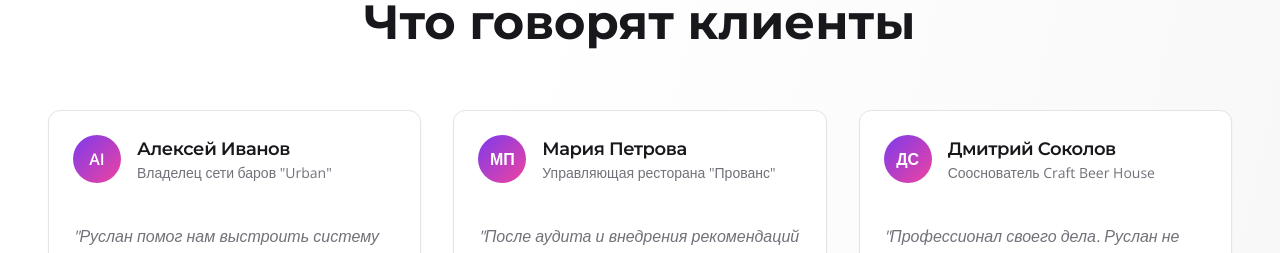
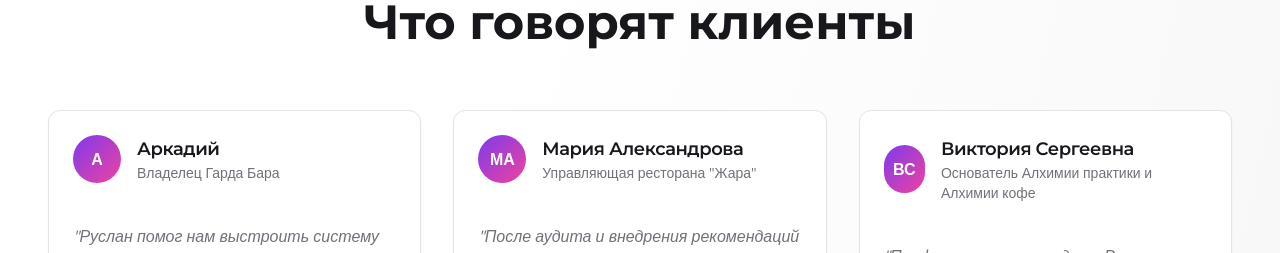
Before and after one commit to pr-poehali-dev/ruslan-consulting-project-1, a React (Vite) app: page / in a window 1280 px wide. Shown: the part 3360-3613 px from the top of the page. Built offline with nearby package versions, Linux system fonts and the light colour scheme.

Commit message:
Добавлены отзывы от владельцев

```diff
--- a/src/pages/Admin.tsx
+++ b/src/pages/Admin.tsx
@@ -127,22 +127,22 @@ const defaultContent: SiteContent = {
   ],
   testimonials: [
     {
-      name: 'Алексей Иванов',
-      position: 'Владелец сети баров "Urban"',
+      name: 'Аркадий',
+      position: 'Владелец Гарда Бара',
       text: 'Руслан помог нам выстроить систему управления, которая работает как часы. Прибыль выросла, персонал стал стабильнее.',
-      avatar: 'AI'
+      avatar: 'А'
     },
     {
-      name: 'Мария Петрова',
-      position: 'Управляющая ресторана "Прованс"',
+      name: 'Мария Александрова',
+      position: 'Управляющая ресторана "Жара"',
       text: 'После аудита и внедрения рекомендаций мы увидели результат уже через месяц. Рекомендую!',
-      avatar: 'МП'
+      avatar: 'МА'
     },
     {
-      name: 'Дмитрий Соколов',
-      position: 'Сооснователь Craft Beer House',
+      name: 'Виктория Сергеевна',
+      position: 'Основатель Алхимии практики и Алхимии кофе',
       text: 'Профессионал своего дела. Руслан не просто даёт советы, а реально погружается в бизнес.',
-      avatar: 'ДС'
+      avatar: 'ВС'
     }
   ],
   blog: [
--- a/src/pages/Index.tsx
+++ b/src/pages/Index.tsx
@@ -125,22 +125,22 @@ const defaultContent: SiteContent = {
   ],
   testimonials: [
     {
-      name: 'Алексей Иванов',
-      position: 'Владелец сети баров "Urban"',
+      name: 'Аркадий',
+      position: 'Владелец Гарда Бара',
       text: 'Руслан помог нам выстроить систему управления, которая работает как часы. Прибыль выросла, персонал стал стабильнее.',
-      avatar: 'AI'
+      avatar: 'А'
     },
     {
-      name: 'Мария Петрова',
-      position: 'Управляющая ресторана "Прованс"',
+      name: 'Мария Александрова',
+      position: 'Управляющая ресторана "Жара"',
       text: 'После аудита и внедрения рекомендаций мы увидели результат уже через месяц. Рекомендую!',
-      avatar: 'МП'
+      avatar: 'МА'
     },
     {
-      name: 'Дмитрий Соколов',
-      position: 'Сооснователь Craft Beer House',
+      name: 'Виктория Сергеевна',
+      position: 'Основатель Алхимии практики и Алхимии кофе',
       text: 'Профессионал своего дела. Руслан не просто даёт советы, а реально погружается в бизнес.',
-      avatar: 'ДС'
+      avatar: 'ВС'
     }
   ],
   blog: [
```
